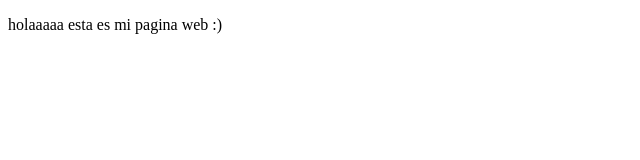
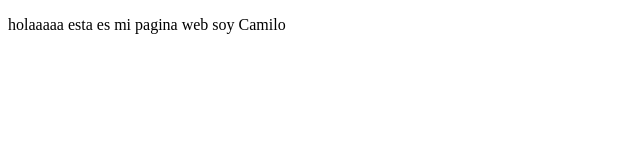
Before and after one commit to Camilo1317/proyectoDemoCursoPrework, a plain HTML site: page index.html in a window 1280 px wide. Shown: the full height of the page, 0-640 px from the left. Drawn offline with Linux system fonts and the light colour scheme.

Commit message:
cambios prueba 2

```diff
--- a/index.html
+++ b/index.html
@@ -7,6 +7,6 @@
     <title>Hola Mundo</title>
 </head>
 <body>
-    <p>holaaaaa esta es mi pagina web :)</p>
+    <p>holaaaaa esta es mi pagina web soy Camilo</p>
 </body>
 </html>
```
